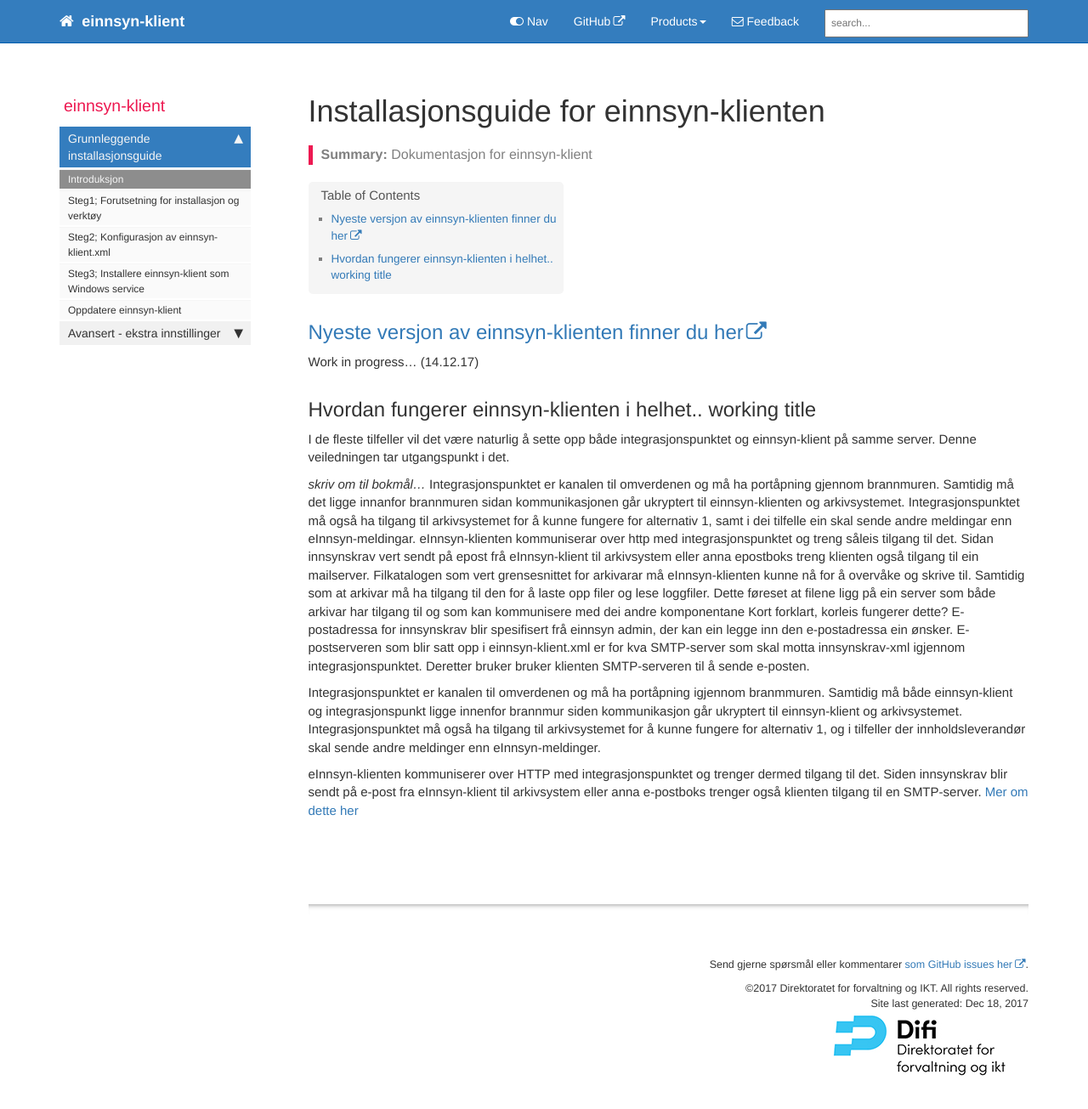
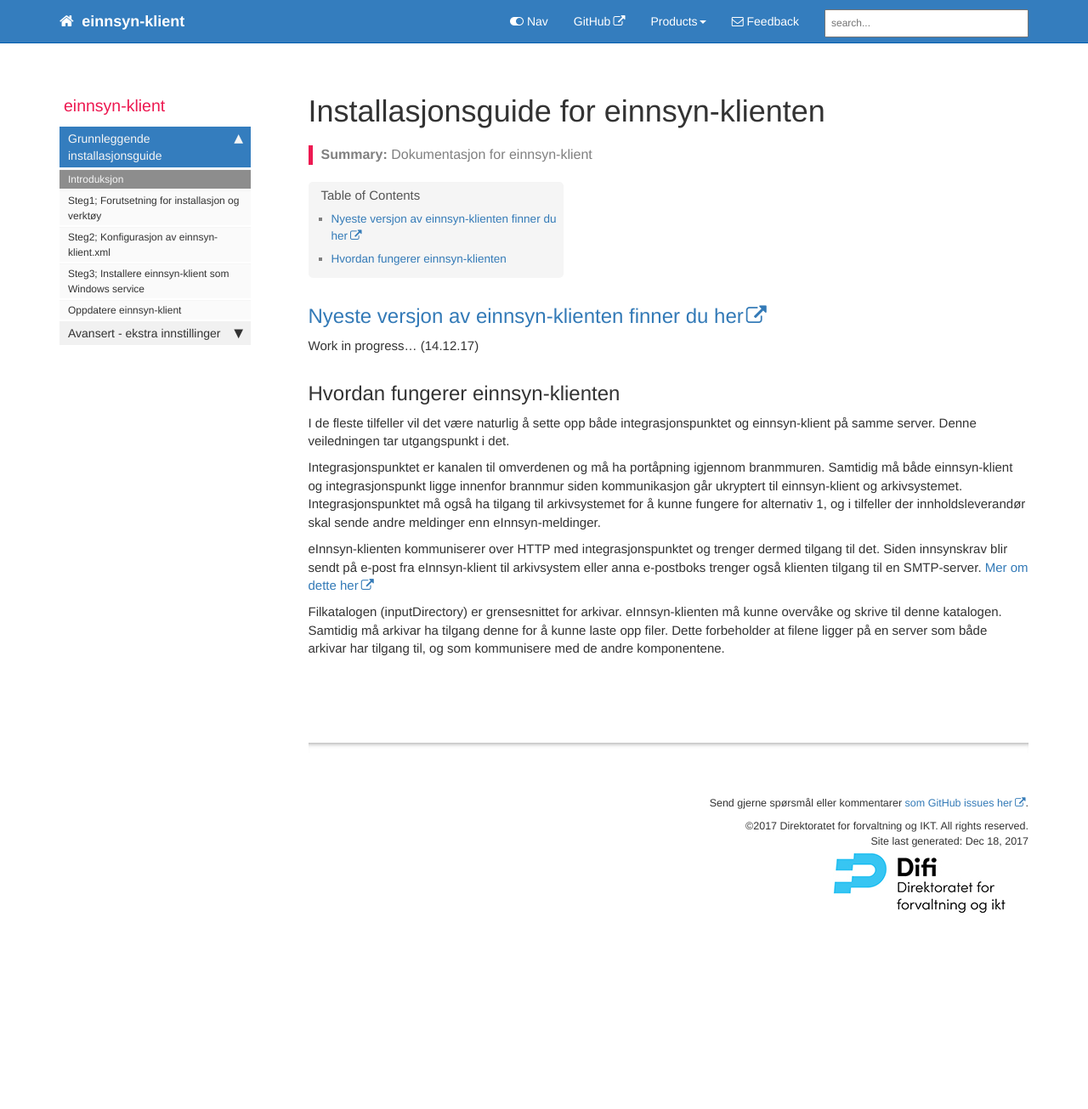
Before and after one commit to difi/einnsyn-klient, a Jekyll site: the page built from index.md, in a window 1280 px wide and 1330 px high. Shown: the top 1305 px of the window at 85% size. Built offline with Jekyll 4.4.1, drawn with Linux system fonts in a browser that asks for light colours; nearby versions of some CDN libraries; comment, search, counter and statistics services are not loaded.

Commit message:
Update index.md

```diff
--- a/index.md
+++ b/index.md
@@ -10,18 +10,15 @@
 ---
 
 ## [Nyeste versjon av einnsyn-klienten finner du her](https://github.com/difi/einnsyn-klient/releases/)
+
 Work in progress... (14.12.17)
-## Hvordan fungerer einnsyn-klienten i helhet.. working title
+
+## Hvordan fungerer einnsyn-klienten
 
 I de fleste tilfeller vil det være naturlig å sette opp både integrasjonspunktet og einnsyn-klient på samme server. Denne veiledningen tar utgangspunkt i det.
 
-
-*skriv om til bokmål...*
-Integrasjonspunktet er kanalen til omverdenen og må ha portåpning gjennom brannmuren. Samtidig må det ligge innanfor brannmuren sidan kommunikasjonen går ukryptert til einnsyn-klienten og arkivsystemet. Integrasjonspunktet må også ha tilgang til arkivsystemet for å kunne fungere for alternativ 1, samt i dei tilfelle ein skal sende andre meldingar enn eInnsyn-meldingar.
-eInnsyn-klienten kommuniserar over http med integrasjonspunktet og treng såleis tilgang til det. Sidan innsynskrav vert sendt på epost frå eInnsyn-klient til arkivsystem eller anna epostboks treng klienten også tilgang til ein mailserver.
-Filkatalogen som vert grensesnittet for arkivarar må eInnsyn-klienten kunne nå for å overvåke og skrive til. Samtidig som at arkivar må ha tilgang til den for å laste opp filer og lese loggfiler. Dette føreset at filene ligg på ein server som både arkivar har tilgang til og som kan kommunisere med dei andre komponentane
-Kort forklart, korleis fungerer dette? E-postadressa for innsynskrav blir spesifisert frå einnsyn admin, der kan ein legge inn den e-postadressa ein ønsker. E-postserveren som blir satt opp i einnsyn-klient.xml er for kva SMTP-server som skal motta innsynskrav-xml  igjennom integrasjonspunktet. Deretter bruker bruker klienten SMTP-serveren til å sende e-posten.
-
 Integrasjonspunktet er kanalen til omverdenen og må ha portåpning igjennom branmmuren. Samtidig må både einnsyn-klient og integrasjonspunkt ligge innenfor brannmur siden kommunikasjon går ukryptert til einnsyn-klient og arkivsystemet. Integrasjonspunktet må også ha tilgang til arkivsystemet for å kunne fungere for alternativ 1, og i tilfeller der innholdsleverandør skal sende andre meldinger enn eInnsyn-meldinger.
 
-eInnsyn-klienten kommuniserer over HTTP med integrasjonspunktet og trenger dermed tilgang til det. Siden innsynskrav blir sendt på e-post fra eInnsyn-klient til arkivsystem eller anna e-postboks trenger også klienten tilgang til en SMTP-server. [Mer om dette her](../innsynskrav.html)
+eInnsyn-klienten kommuniserer over HTTP med integrasjonspunktet og trenger dermed tilgang til det. Siden innsynskrav blir sendt på e-post fra eInnsyn-klient til arkivsystem eller anna e-postboks trenger også klienten tilgang til en SMTP-server. [Mer om dette her](https://difi.github.io/einnsyn-klient/innsynskrav.html)
+
+Filkatalogen (inputDirectory) er grensesnittet for arkivar. eInnsyn-klienten må kunne overvåke og skrive til denne katalogen. Samtidig må arkivar ha tilgang denne for å kunne laste opp filer. Dette forbeholder at filene ligger på en server som både arkivar har tilgang til, og som kommunisere med de andre komponentene.
```
